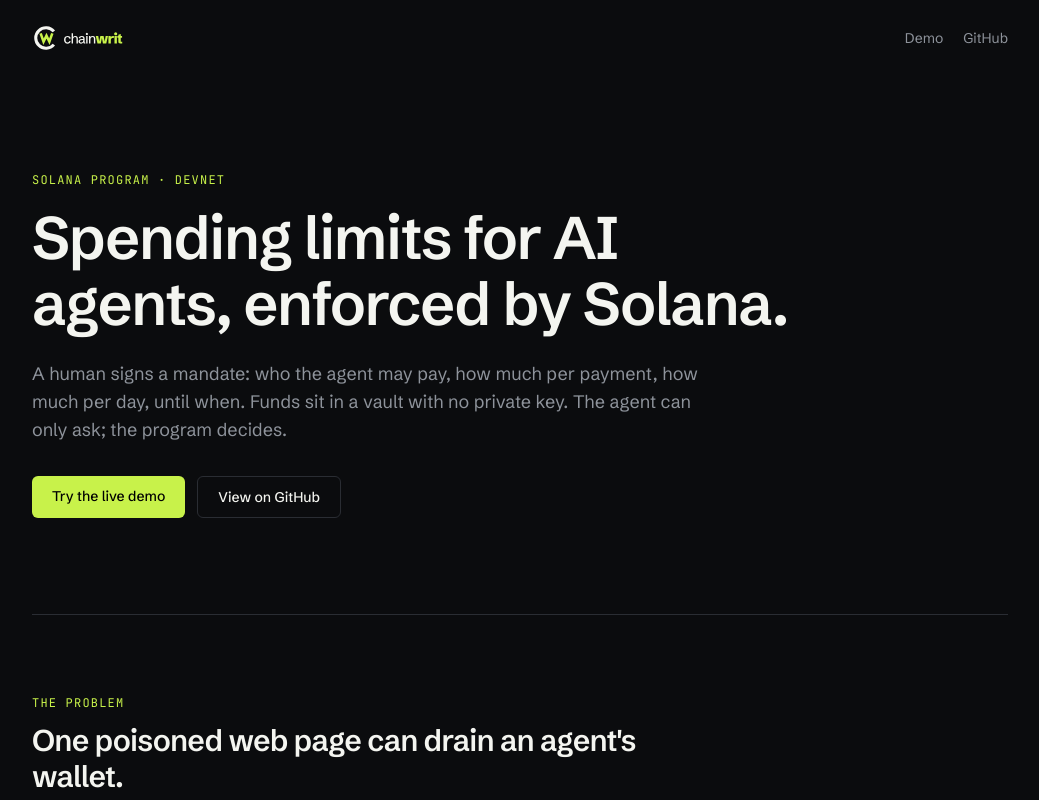
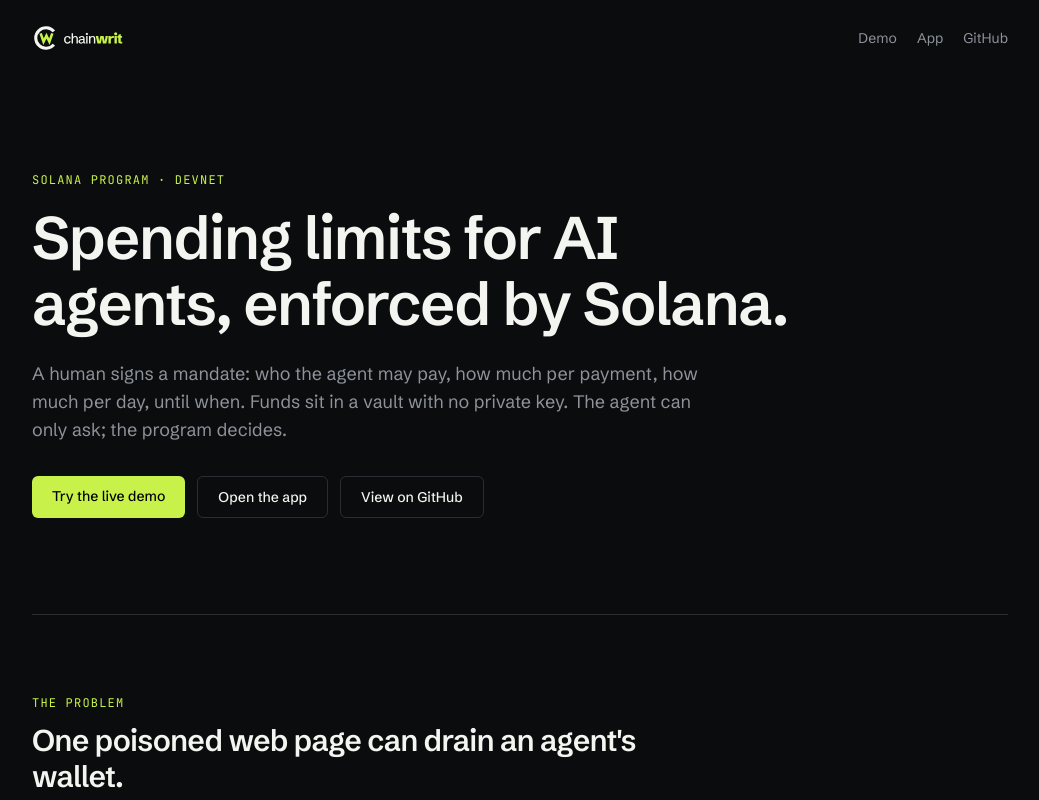
Before and after one commit to chainwrit/web, a Next.js app: page / in a window 1280 px wide. Shown: the top 800 px of the page, without its empty margins (120-1159 px from the left). Built offline with nearby package versions, Linux system fonts and the light colour scheme.

Commit message:
feat: link the app from the landing page

```diff
--- a/app/page.tsx
+++ b/app/page.tsx
@@ -1,5 +1,5 @@
 import Link from "next/link";
-import { GITHUB_URL, deployments, explorer } from "@/lib/deployments";
+import { APP_URL, GITHUB_URL, deployments, explorer } from "@/lib/deployments";
 
 const PROBLEMS = [
   {
@@ -73,6 +73,7 @@
         <img src="/logo-lockup.svg" alt="Chainwrit" className="h-7 w-auto" />
         <nav className="flex gap-5 text-sm text-muted">
           <Link href="/demo" className="hover:text-fg">Demo</Link>
+          <a href={APP_URL} className="hover:text-fg">App</a>
           <a href={GITHUB_URL} className="hover:text-fg">GitHub</a>
         </nav>
       </header>
@@ -90,6 +91,9 @@
           <Link href="/demo" className="rounded-md bg-accent px-5 py-2.5 text-sm font-medium text-black hover:opacity-90">
             Try the live demo
           </Link>
+          <a href={APP_URL} className="rounded-md border border-line px-5 py-2.5 text-sm font-medium hover:border-muted">
+            Open the app
+          </a>
           <a href={GITHUB_URL} className="rounded-md border border-line px-5 py-2.5 text-sm font-medium hover:border-muted">
             View on GitHub
           </a>
--- a/lib/deployments.ts
+++ b/lib/deployments.ts
@@ -31,5 +31,6 @@
 }
 
 export const GITHUB_URL = "https://github.com/chainwrit/core";
+export const APP_URL = "https://chainwrit-app.vercel.app";
 export const explorer = (kind: "address" | "tx", id: string) =>
   `https://explorer.solana.com/${kind}/${id}?cluster=devnet`;
```
Also changed, not shown: 1 other file (tests, documents, lock files or other folders).
